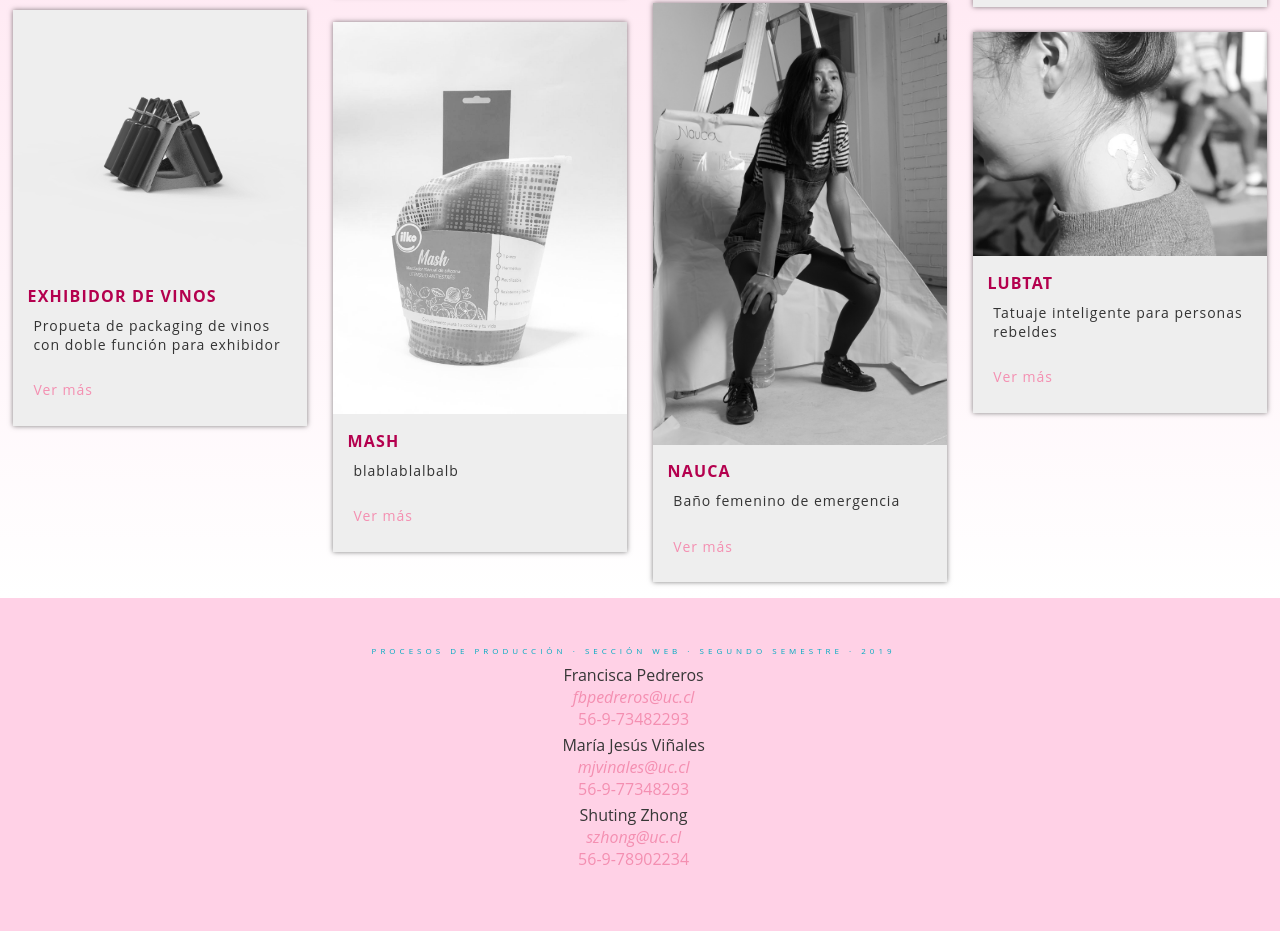
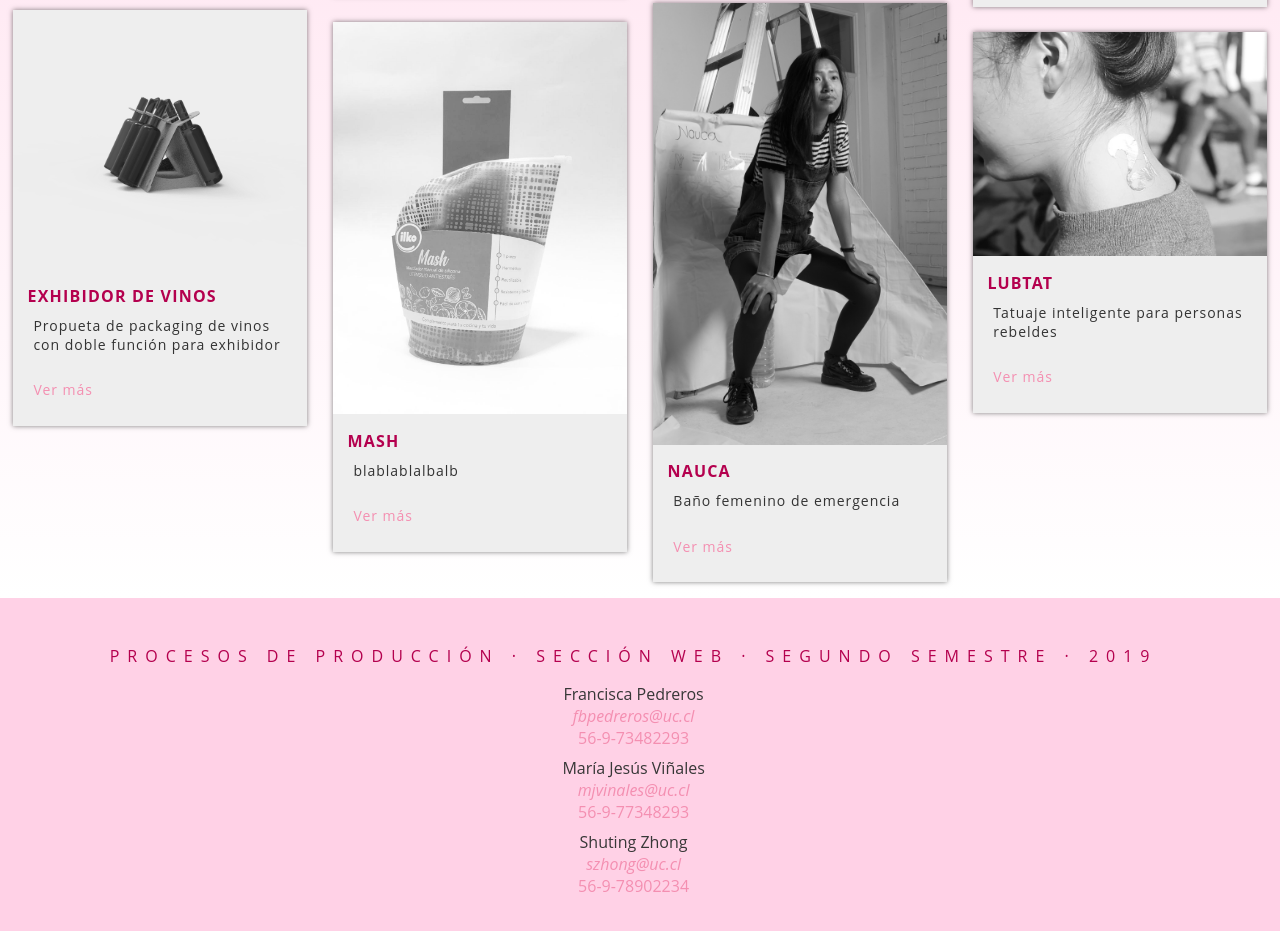
Before and after one commit to jesuvinales/pedreros_vinales_zhong, a plain HTML site: page index.html in a window 1280 px wide. Shown: the part 1652-2583 px from the top of the page. Drawn offline with nearby package versions, Linux system fonts and the light colour scheme.

Commit message:
Update estilo.css

```diff
--- a/estilo.css
+++ b/estilo.css
@@ -304,7 +304,7 @@ AHORA VAMOS POR PORTAFOLIO
      text-transform:uppercase;
      padding-bottom: 0.5em;
      letter-spacing:0.5em;
-     font-size:0.5em;
-     color: #00acc1;
+     font-size:1em;
+     color:#b4004e;
      text-align:center;
 }
```
